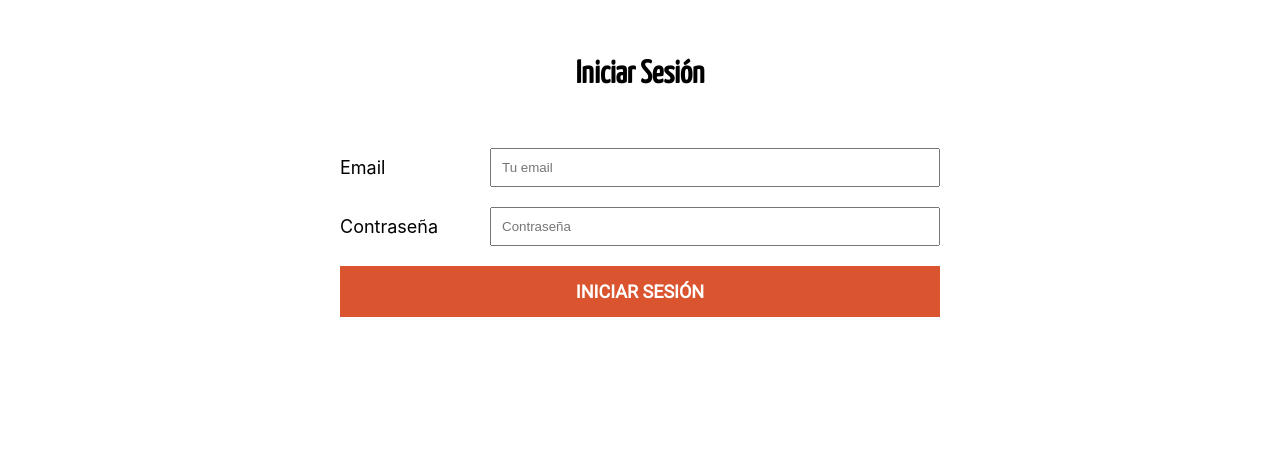
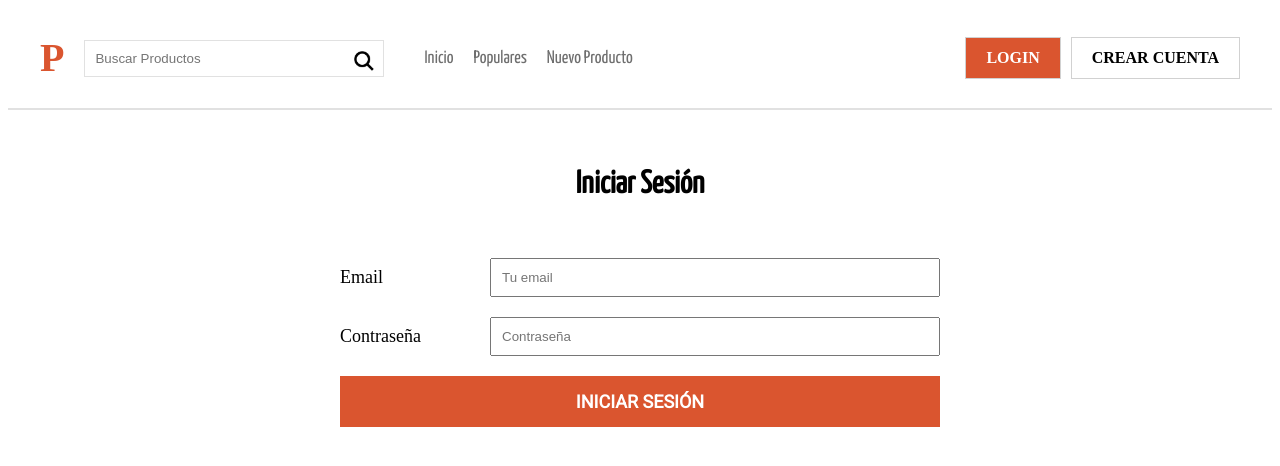
Before and after one commit to dylan-chacon/product_hunt, a Next.js app: page /login in a window 1280 px wide. Shown: the top 466 px of the page. Built offline with nearby package versions, Linux system fonts and the light colour scheme; no server answers.

Commit message:
context and logout

```diff
--- a/components/layout/Header.js
+++ b/components/layout/Header.js
@@ -1,10 +1,11 @@
-import React from 'react';
+import React, { useContext } from 'react';
 import Link from 'next/link';
 import { css } from '@emotion/react';
 import styled from '@emotion/styled';
 import Button from '../UI/Button';
 import Searcher from '../UI/Searcher';
 import Navigation from './Navigation';
+import { FirebaseContext } from '../../firebase';
 
 const ContHeader = styled.div`
     max-width: 1200px;
@@ -26,7 +27,8 @@ const Logo = styled.p`
 `;
 
 const Header = () => {
-    const user = false;
+    const {user, firebase} = useContext(FirebaseContext);
+
     return (
         <header
             css={css`
@@ -57,7 +59,7 @@ const Header = () => {
                 >
                     { user ? (
                         <>
-                            <p css={css`margin-right: 2rem;`}>Hola: Dylan</p>
+                            <p css={css`margin-right: 2rem;`}>Hola: {user.displayName}</p>
                             <Button bgColor>Cerrar Sesión</Button>
                         </>
                     ) : (
@@ -66,7 +68,7 @@ const Header = () => {
                                 <Button bgColor>Login</Button>
                             </Link>
                             <Link href="/sign-in" passHref>
-                                <Button>Crear cuenta</Button>
+                                <Button onClick={() => firebase.logOut()}>Crear cuenta</Button>
                             </Link>
                         </>
                     )}
--- a/components/layout/Layout.js
+++ b/components/layout/Layout.js
@@ -51,9 +51,9 @@ const Layout = (props) => {
                 <link rel="preconnect" href="https://fonts.gstatic.com"/>
                 <link href="https://fonts.googleapis.com/css2?family=Roboto&family=Yanone+Kaffeesatz&display=swap" rel="stylesheet"/>
                 <link href="/static/css/app.css" rel="stylesheet" />
-                <Header />
             </Head>
             <main>
+                <Header />
                 {props.children}
             </main>
         </>
--- a/components/layout/Navigation.js
+++ b/components/layout/Navigation.js
@@ -1,6 +1,7 @@
-import React from 'react';
+import React, {useContext} from 'react';
 import Link from 'next/link';
 import styled from '@emotion/styled';
+import { FirebaseContext } from '../../firebase';
 
 const Nav = styled.nav`
     padding-left: 2rem;
@@ -16,6 +17,7 @@ const Nav = styled.nav`
 `;
 
 const Navigation = () => {
+    // const {user} = useContext(FirebaseContext);
     return (
         <Nav>
             <Link href="/">Inicio</Link>
--- a/firebase/firebase.js
+++ b/firebase/firebase.js
@@ -20,6 +20,11 @@ class Firebase {
     async login(email, password) {
         return firebase.auth().signInWithEmailAndPassword(email, password);
     }
+
+    //logout
+    async logOut() {
+        await firebase.auth().signOut();
+    }
 }
 
 const firebase = new Firebase();
--- a/firebase/index.js
+++ b/firebase/index.js
@@ -1,6 +1,6 @@
 import firebase from './firebase';
 import FirebaseContext from './context';
 
-export { FirebaseContext };
+export {FirebaseContext};
 
 export default firebase;
--- a/pages/_app.js
+++ b/pages/_app.js
@@ -1,22 +1,22 @@
-import '../styles/globals.css'
 import App from 'next/app';
+import firebase, { FirebaseContext } from '../firebase';
 import useAuth from '../hooks/useAuth';
-import firebase, { FirebaseContext } from '../firebase';
 
-const MyApp = (props) => {
+const MyApp = props => {
+    const user = useAuth();
     const { Component, pageProps } = props;
+    const value = { user, firebase };
 
-  const user = useAuth();
-  console.log('useeer', user);
-  return(
+    return (
         <FirebaseContext.Provider
             value={{
+                user,
                 firebase
             }}
         >
             <Component {...pageProps} />
         </FirebaseContext.Provider>
-  );
+    )
 }
 
 export default MyApp;
```
Lines whose indentation alone changed are shown as unchanged.
